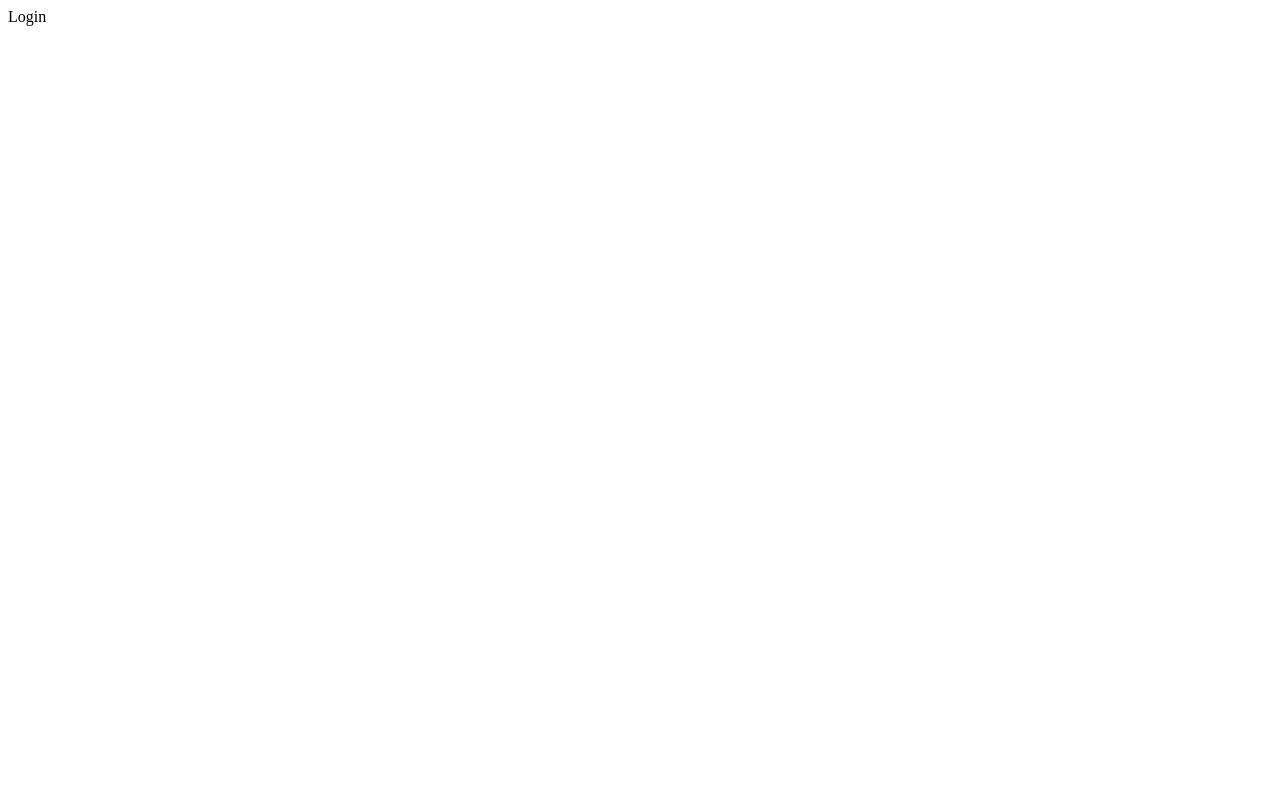
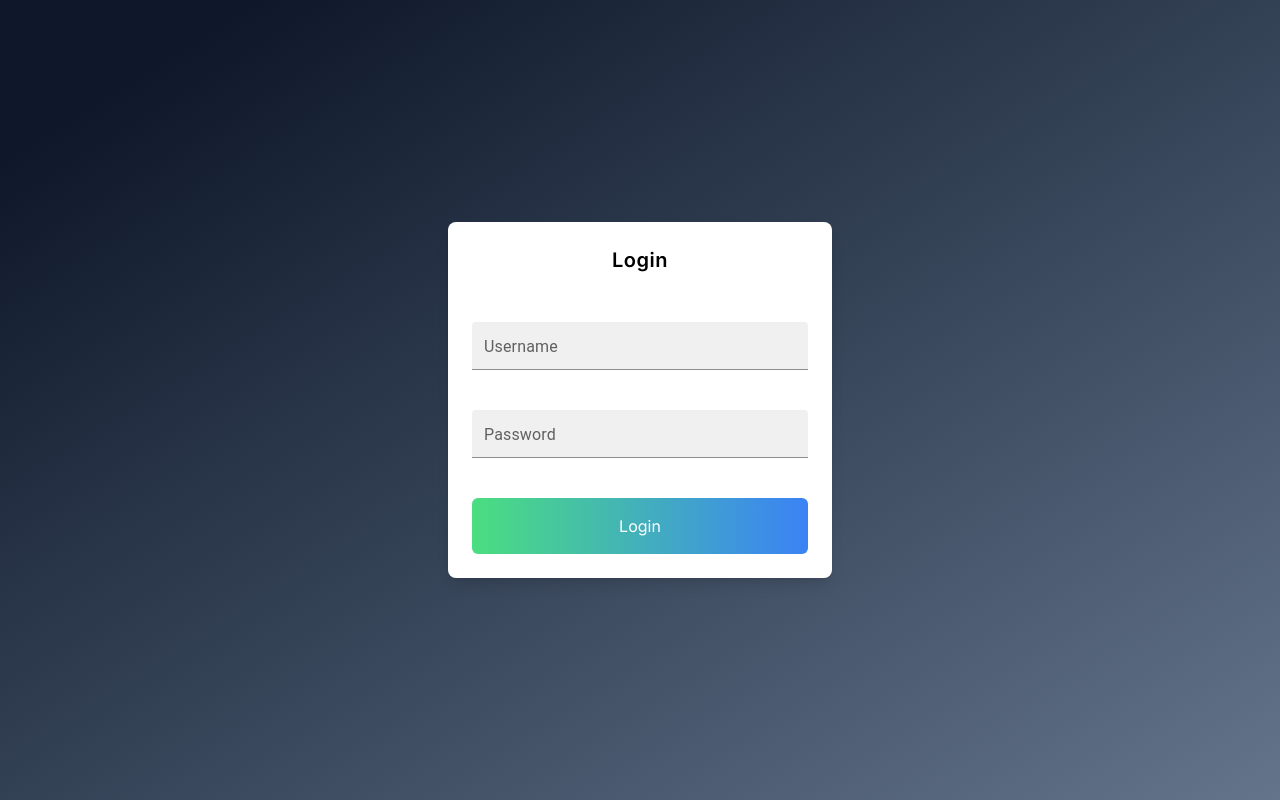
Before and after one commit to SammyKibetKiprop/stock-tracker, a Next.js app: page /auth/login in a window 1280 px wide. Built offline with nearby package versions, Linux system fonts and the light colour scheme.

Commit message:
login page design

```diff
--- a/app/(home)/layout.tsx
+++ b/app/(home)/layout.tsx
@@ -1,30 +1,25 @@
 import type { Metadata } from 'next';
-import { Inter } from 'next/font/google';
-import '../globals.css';
 
 import NavigationPanel from '@/components/navigation';
 
-const inter = Inter({ subsets: ['latin'] });
 
 export const metadata: Metadata = {
-  title: 'Stock Tracker',
+  title: 'Stock Tracker | Home',
   description: 'Stock tracker IOT project management interface',
 };
 
-export default function RootLayout({
+export default function HomeLayout({
   children,
 }: Readonly<{
   children: React.ReactNode;
 }>) {
   return (
-    <html lang='en'>
-      <body className={`${inter.className} h-fit bg-neutral-100`}>
-        <NavigationPanel />
+    <>
+      <NavigationPanel />
 
-        <main className='min-h-[90vh] h-fit overflow-scroll mt-[10vh] md:mt-0 md:fixed bottom-0 right-0 w-screen md:w-[75vw] lg:w-[80vw] p-8'>
-          {children}
-        </main>
-      </body>
-    </html>
+      <main className='min-h-[90vh] h-fit overflow-scroll mt-[10vh] md:mt-0 md:fixed bottom-0 right-0 w-screen md:w-[75vw] lg:w-[80vw] p-8'>
+        {children}
+      </main>
+    </>
   );
 }
--- a/app/(secirity)/auth/layout.tsx
+++ b/app/(secirity)/auth/layout.tsx
@@ -1,18 +1,17 @@
 import type { Metadata } from 'next';
-import { Inter } from 'next/font/google';
 
 export const metadata: Metadata = {
   title: 'Stock Tracker | Auth',
   description: 'Stock tracker IOT project management interface',
 };
 
-export default function RootLayout({
+export default function AuthLayout({
   children,
 }: Readonly<{
   children: React.ReactNode;
 }>) {
   return (
-    <div>
+    <div className='w-screen h-screen grid place-items-center bg-gradient-to-br from-slate-900 from-10% via-slate-700 via-50% to-slate-500 to-100% text-center'>
       {children}
     </div>
   );
--- a/app/(secirity)/auth/login/page.tsx
+++ b/app/(secirity)/auth/login/page.tsx
@@ -1,5 +1,30 @@
+import { TextField } from '@mui/material';
+
 const Login = () => {
-  return <div>Login</div>;
+  return (
+    <div className=' max-w-96 w-screen min-h-72 h-fit rounded-lg p-6 bg-white shadow-lg grid gap-12'>
+      <h2 className='font-semibold tracking-wide text-xl'>Login</h2>
+      <form className='grid gap-10'>
+        <TextField
+          id='email'
+          type='email'
+          label='Username'
+          variant='filled'
+          size='small'
+        />
+        <TextField
+          id='password'
+          type='password'
+          label='Password'
+          variant='filled'
+          size='small'
+        />
+        <button className=' bg-gradient-to-r from-green-400 to-blue-500 hover:from-green-500 hover:to-sky-500 text-white rounded-md p-4'>
+          Login
+        </button>
+      </form>
+    </div>
+  );
 };
 
 export default Login;
--- /dev/null
+++ b/app/layout.tsx
@@ -0,0 +1,26 @@
+import type { Metadata } from 'next';
+import { Inter } from 'next/font/google';
+import './globals.css';
+
+const inter = Inter({ subsets: ['latin'] });
+
+export const metadata: Metadata = {
+  title: 'Stock Tracker',
+  description: 'Stock tracker IOT project management interface',
+};
+
+export default function RootLayout({
+  children,
+}: Readonly<{
+  children: React.ReactNode;
+}>) {
+  return (
+    <html lang='en'>
+      <body
+        className={`${inter.className} h-fit bg-neutral-100 transition-transform duration-100 ease-linear`}
+      >
+        {children}
+      </body>
+    </html>
+  );
+}
```
